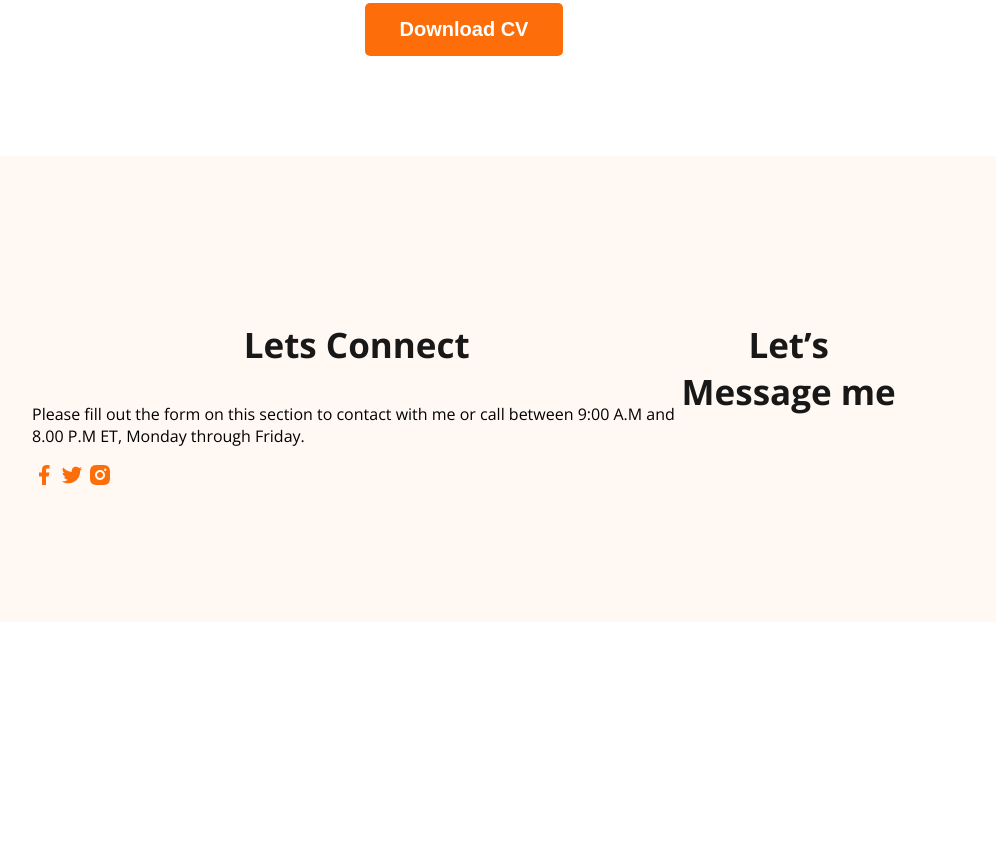
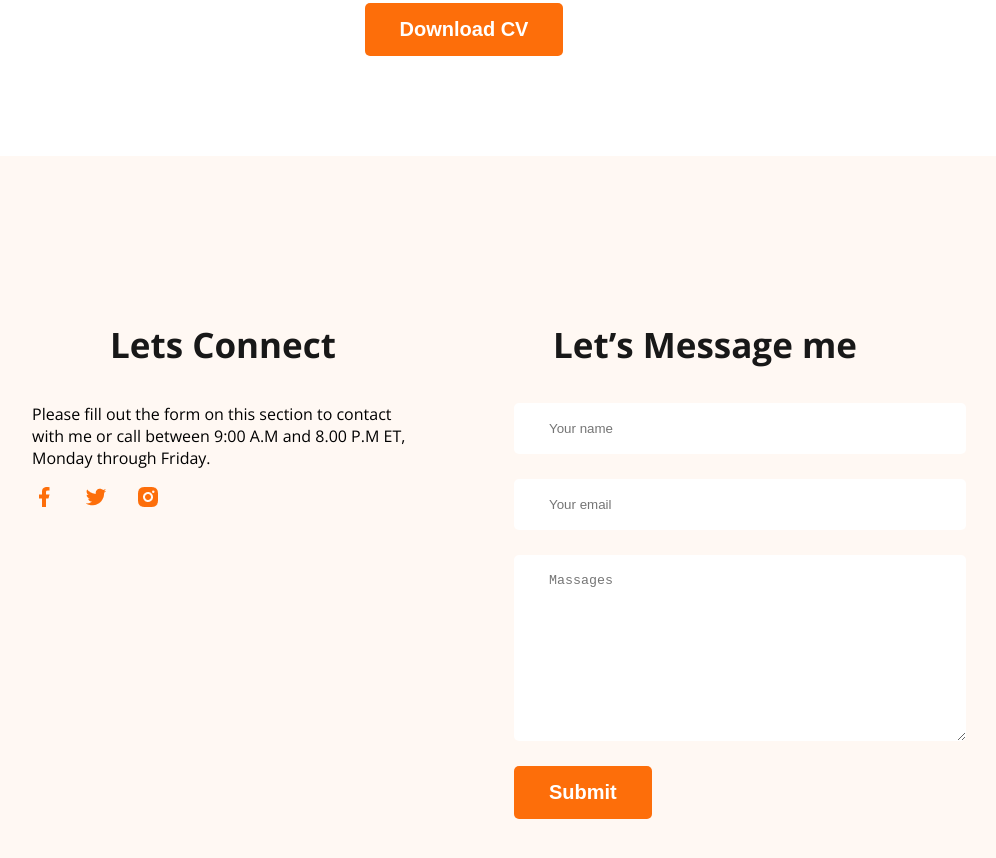
Before and after one commit to iRobinIslam/developer-portfolio, a plain HTML site: page index.html in a window 1280 px wide. Shown: the part 3120-3978 px from the top of the page, without its empty margins (176-1172 px from the left). Before the commit the page ends 3750 px from the top, so only its background shows below. Drawn offline with nearby package versions, Linux system fonts and the light colour scheme.

Commit message:
finished footer section with contact form

```diff
--- a/Styles/portfolio.css
+++ b/Styles/portfolio.css
@@ -186,7 +186,29 @@ main section {
 /* footer styles */
 footer {
   display: flex;
+  gap: 100px;
   background: #fff8f3;
   padding: 130px 200px;
   margin-top: 100px;
 }
+
+.footer-column {
+  width: 50%;
+}
+
+.social-links a {
+  margin-right: 24px;
+}
+
+.contact input[type='text'],
+.contact input[type='email'],
+textarea {
+  display: block;
+  margin-bottom: 25px;
+  padding: 18px 35px;
+  color: #757575;
+  border-radius: 5px;
+  background: white;
+  border: 0px;
+  width: 100%;
+}
--- a/index.html
+++ b/index.html
@@ -176,6 +176,12 @@
 
     <div class="footer-column">
       <h3 class="section-title">Let’s Message me</h3>
+      <form class="contact" action="">
+        <input type="text" placeholder="Your name" name="" id="">
+        <input type="email" placeholder="Your email" name="" id="">
+        <textarea name="" id="" placeholder="Massages" cols="30" rows="10"></textarea>
+        <input class="btn-primary" type="submit" value="Submit">
+      </form>
     </div>
   </footer>
 </body>
```
